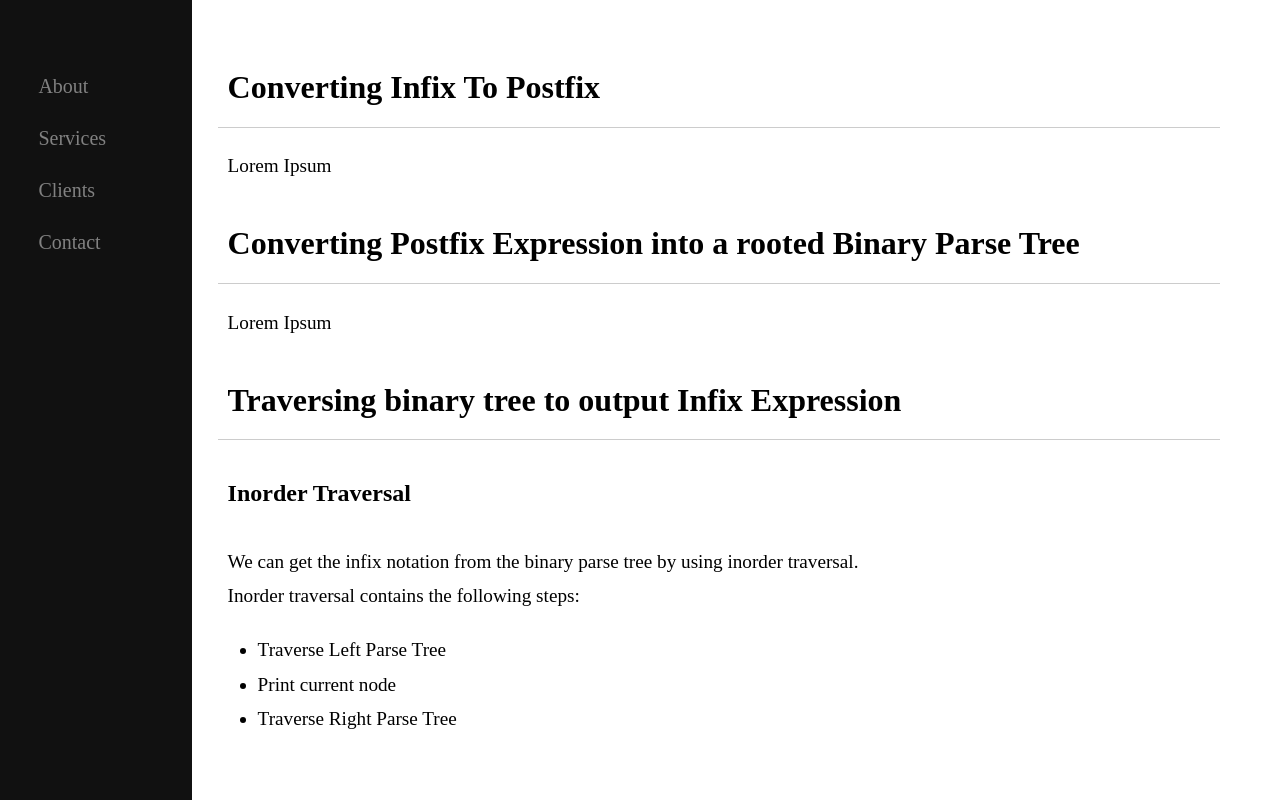
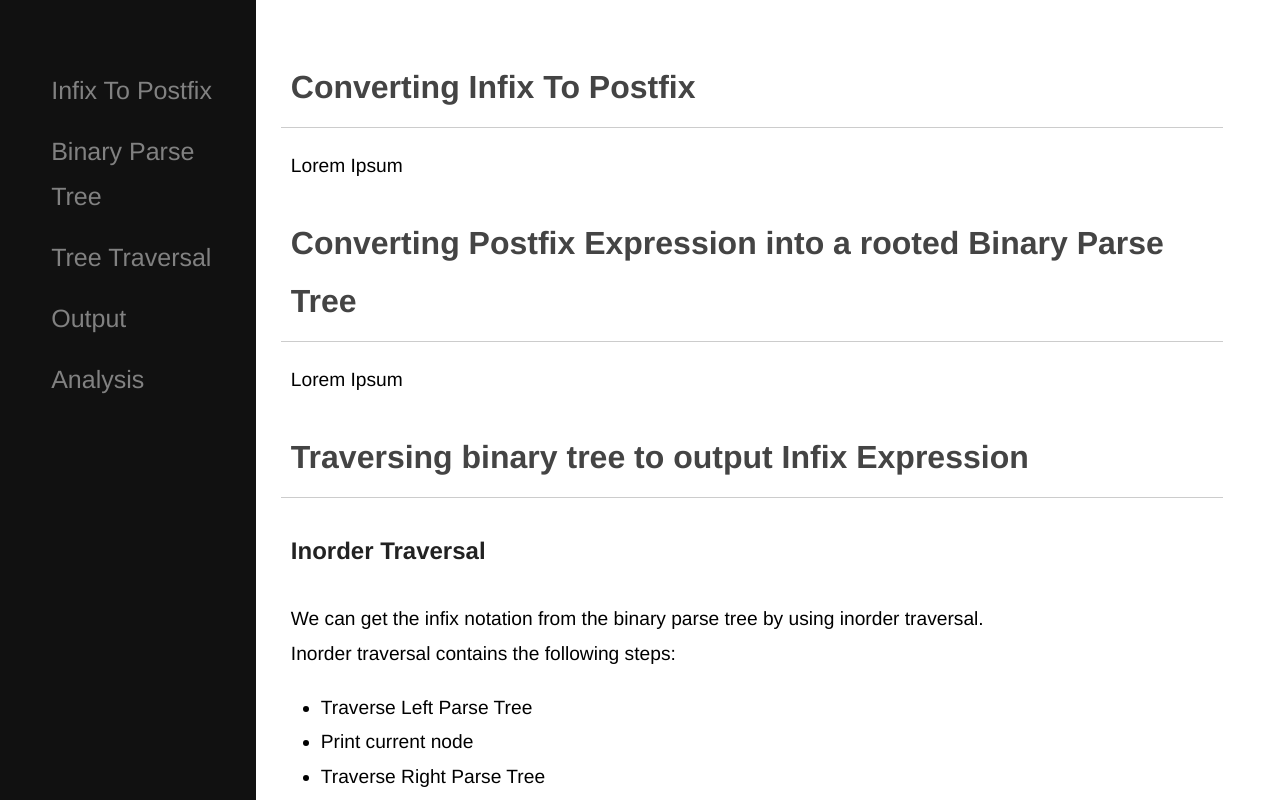
Before and after one commit to BigBang0072/LogicAssignment, a plain HTML site: page Documentation/index.html in a window 1280 px wide. Shown: the top 800 px of the page. Drawn offline with Linux system fonts and the light colour scheme.

Commit message:
minor changes to font, etc

```diff
--- a/Documentation/index.css
+++ b/Documentation/index.css
@@ -1,10 +1,11 @@
 *{
     line-height: 1.8em;
+    font-family: Helvetica, Futura, sans-serif;
 }
 
 /*Side Nav*/
 .sidenav {
-    width: 15%;
+    width: 20%;
     height: 100%; /* 100% Full-height */
     position: fixed; /* Stay in place */
     z-index: 1; /* Stay on top */
@@ -20,10 +21,10 @@
     padding: 8px 8px 8px 0px;
     padding-left: 20%;
     text-decoration: none;
-    font-size: 20px;
+    font-size: 25px;
     color: #818181;
     display: block;
-    transition: 0.3s
+    transition: 0.3s;
 }
 
 .sidenav a:hover{
@@ -32,7 +33,7 @@
 
 
 #main {
-    margin-left: 15%;
+    margin-left: 20%;
     padding: 20px;
 }
 
@@ -40,11 +41,13 @@ h1{
     width: 95%;
     border-bottom: 1px solid #ccc;
     padding: 10px;
+    color: #444;
 }
 
 h2{
     width: 95%;
     padding: 10px;
+    color: #222;
 }
 
 p{
--- a/Documentation/index.html
+++ b/Documentation/index.html
@@ -12,24 +12,25 @@
 <body>
 
 <div id="mySidenav" class="sidenav">
-  <a href="#">About</a>
-  <a href="#">Services</a>
-  <a href="#">Clients</a>
-  <a href="#">Contact</a>
+  <a href="#inToPost">Infix To Postfix</a>
+  <a href="#binaryTree">Binary Parse Tree</a>
+  <a href="#traversal">Tree Traversal</a>
+  <a href="#">Output</a>
+  <a href="#">Analysis</a>
 </div>
 
 <div id="main">
-  <h1>Converting Infix To Postfix</h1>
+  <h1 id="inToPost">Converting Infix To Postfix</h1>
   <p>
   	Lorem Ipsum
   </p>
 
-  <h1>Converting Postfix Expression into a rooted Binary Parse Tree</h1>
+  <h1 id="binaryTree">Converting Postfix Expression into a rooted Binary Parse Tree</h1>
   <p>
   	Lorem Ipsum
   </p>
 
-  <h1>Traversing binary tree to output Infix Expression</h1>
+  <h1 id="traversal">Traversing binary tree to output Infix Expression</h1>
   <h2>Inorder Traversal</h2>
   <p>
   	We can get the infix notation from the binary parse tree by using inorder traversal.<br>
```
